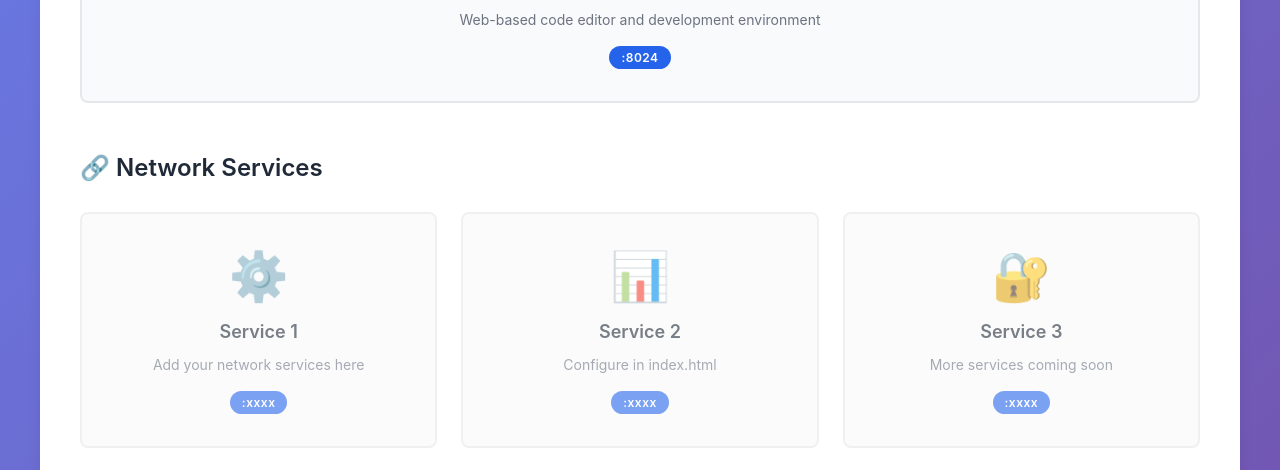
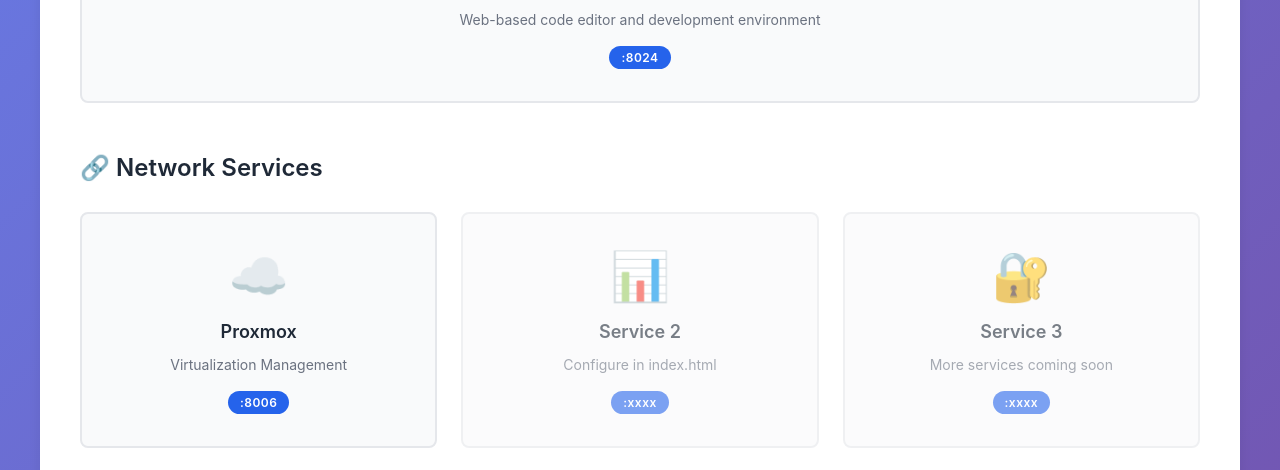
Before and after one commit to thei789/workspace, a website: page src/index.html in a window 1280 px wide. Shown: the part 482-952 px from the top of the page. Drawn offline with Linux system fonts and the light colour scheme.

Commit message:
Update network services with Proxmox and fix Theia IDE link

```diff
--- a/src/index.html
+++ b/src/index.html
@@ -18,7 +18,7 @@
             <section class="services-section">
                 <h2>🛠️ Development Tools</h2>
                 <div class="services-grid">
-                    <a href="http://localhost:8024" class="service-card">
+                    <a href="http://192.168.0.24:8024" class="service-card">
                         <div class="service-icon">📝</div>
                         <h3>Theia IDE</h3>
                         <p>Web-based code editor and development environment</p>
@@ -31,12 +31,12 @@
             <section class="services-section">
                 <h2>🔗 Network Services</h2>
                 <div class="services-grid">
-                    <div class="service-card placeholder">
-                        <div class="service-icon">⚙️</div>
-                        <h3>Service 1</h3>
-                        <p>Add your network services here</p>
-                        <span class="port-badge">:xxxx</span>
-                    </div>
+                    <a href="https://192.168.0.2:8006/#v1:0:18:4:5::::::5" class="service-card">
+                        <div class="service-icon">☁️</div>
+                        <h3>Proxmox</h3>
+                        <p>Virtualization Management</p>
+                        <span class="port-badge">:8006</span>
+                    </a>
                     <div class="service-card placeholder">
                         <div class="service-icon">📊</div>
                         <h3>Service 2</h3>
--- a/src/server.js
+++ b/src/server.js
@@ -3,7 +3,7 @@ const fs = require('fs');
 const path = require('path');
 
 const PORT = 8080;
-const HOST = 'localhost';
+const HOST = '0.0.0.0';
 
 const server = http.createServer((req, res) => {
   let filePath = req.url === '/' ? '/src/index.html' : req.url;
```
